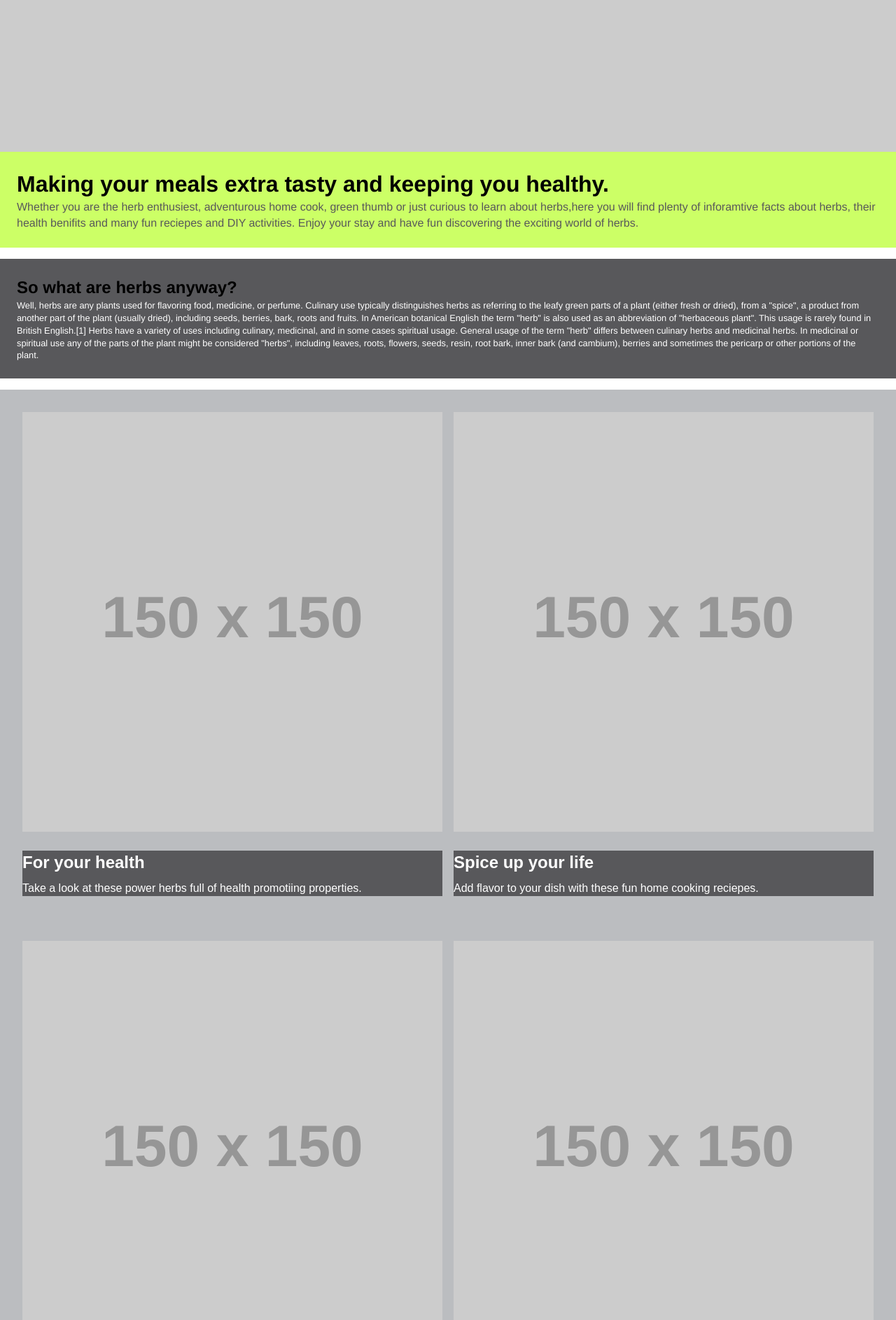
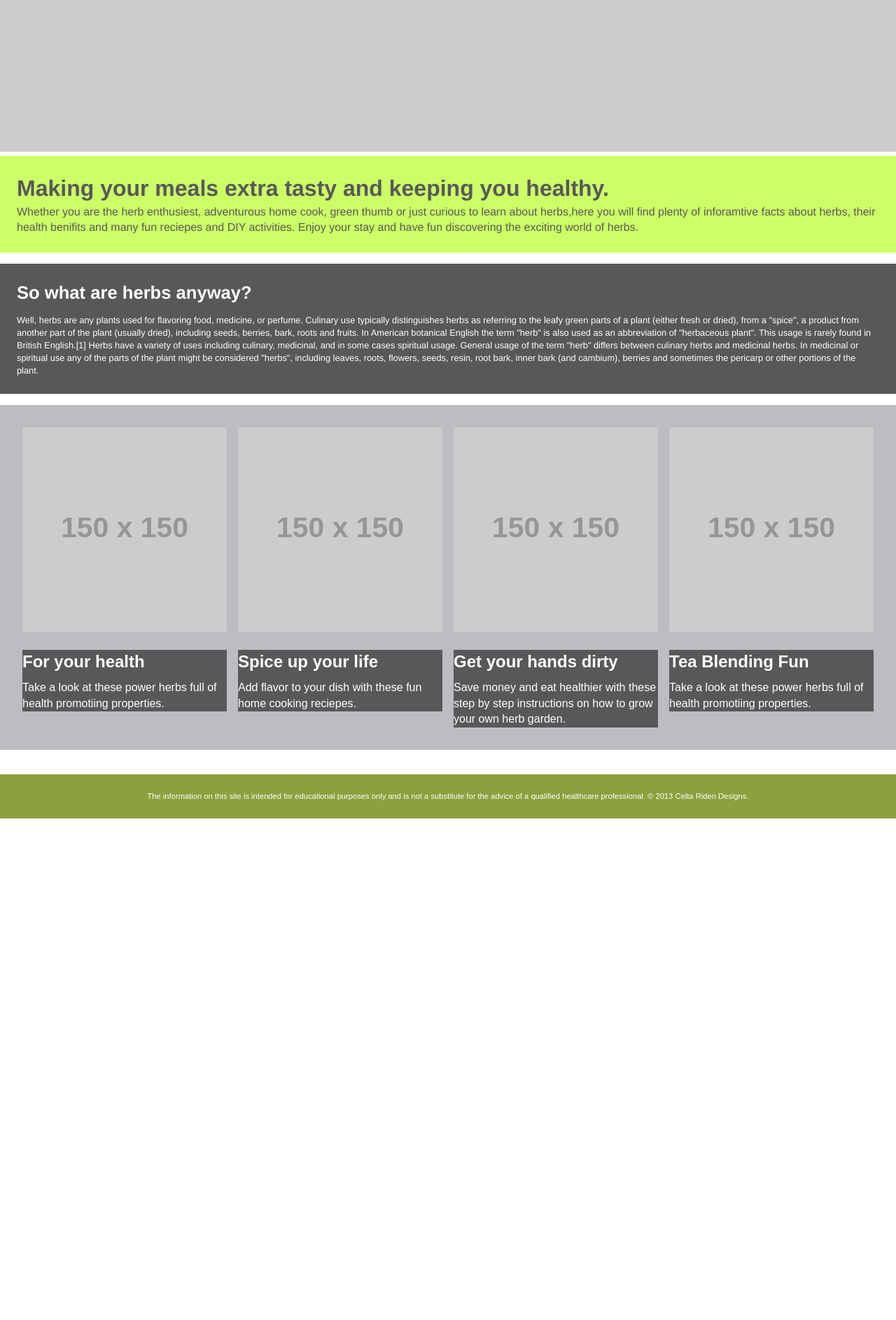
Before and after one commit to CeltaRiden/large-data-website, a Jekyll site: the page built from index.html, in a window 1280 px wide. Shown: the part 451-2338 px from the top of the page at 70% size. Built offline with Jekyll 4.4.1, drawn with Linux system fonts in a browser that asks for light colours; Markdown is read by kramdown in place of the engine named in the settings; after the commit the page ends 1621 px from its top, so only the background shows below that.

Commit message:
added changes to html

```diff
--- a/index.html
+++ b/index.html
@@ -1,9 +1,10 @@
 ---
 layout: default
+title: Home
 ---
 
-	<div class="unit-l-4-4">
-		<img src="http://placehold.it/1200x500" alt="" />
+	<div  class="home-img">
+		<img src="http://placehold.it/1200x500" alt="">
 			<!-- Hide figure whenever it goes onto mobile site. -->
 	</div>
 
@@ -13,7 +14,7 @@
 	<div class="intro">
 
 
-		<h1>Making your meals extra tasty and keeping you healthy.</h1>
+		<h2>Making your meals extra tasty and keeping you healthy.</h2>
 
 		<p>Whether you are the herb enthusiest, adventurous home cook, green thumb or just curious to learn about
 herbs,here you will find plenty of inforamtive facts about herbs, their health benifits and many fun reciepes and DIY activities. Enjoy your stay and have fun discovering the exciting world of herbs.
@@ -26,7 +27,7 @@
 
 	<div class="about">
 
-		<h2>So what are herbs anyway?</h2>
+		<h3>So what are herbs anyway?</h3>
 		<p>Well, herbs are any plants used for flavoring food, medicine, or perfume. Culinary use typically distinguishes herbs as referring to the leafy green parts of a plant (either fresh or dried), from a "spice", a product from another part of the plant (usually dried), including seeds, berries, bark, roots and fruits.
 In American botanical English the term "herb" is also used as an abbreviation of "herbaceous plant". This usage is rarely found in British English.[1]
 Herbs have a variety of uses including culinary, medicinal, and in some cases spiritual usage. General usage of the term "herb" differs between culinary herbs and medicinal herbs. In medicinal or spiritual use any of the parts of the plant might be considered "herbs", including leaves, roots, flowers, seeds, resin, root bark, inner bark (and cambium), berries and sometimes the pericarp or other portions of the plant.</p>
@@ -37,24 +38,21 @@
 
 		<div class="grid">
 
-			<div class="unit unit-s-1 unit-m-1-2 unit-l-1-2">
+			<div class="unit unit-s-1 unit-m-1-2 unit-l-1-4">
 				<div class="unit-spacer">
-					<div class="media">
 						<div class="media-img media-img-stacked">
 							<a class="" href="health.html">	<img src="http://placehold.it/150x150" alt="" class="flex-img"></a>
 						</div>
 
-						<div class="media-body">
-							<h2>For your health</h2>
+						<div class="media-body ">
+							<h2 class="media-title">For your health</h2>
 							<p>Take a look at these power herbs full of health promotiing properties.</p>
 						</div>
-					</div>
 				</div>
 			</div>
 
-			<div class="unit unit-s-1 unit-m-1-2 unit-l-1-2">
+			<div class="unit unit-s-1 unit-m-1-2 unit-l-1-4">
 				<div class="unit-spacer">
-					<div class="media-2">
 						<div class="media-img media-img-stacked">
 							<a class="" href="recipes.html">	<img src="http://placehold.it/150x150" alt="" class="flex-img"></a>
 						</div>
@@ -63,18 +61,12 @@
 							<h2>Spice up your life</h2>
 							<p>Add flavor to your dish with these fun home cooking reciepes.</p>
 						</div>
-					</div>
 				</div>
 			</div>
 
-		</div>
 
-
-		<div class="grid">
-
-			<div class="unit unit-s-1 unit-m-1-2 unit-l-1-2">
+			<div class="unit unit-s-1 unit-m-1-2 unit-l-1-4">
 				<div class="unit-spacer">
-					<div class="media">
 						<div class="media-img media-img-stacked">
 							<a class="" href="gardening.html">	<img src="http://placehold.it/150x150" alt="" class="flex-img"></a>
 						</div>
@@ -83,14 +75,12 @@
 							<h2>Get your hands dirty</h2>
 							<p>Save money and eat healthier with these step by step instructions on how to grow your own herb garden.</p>
 						</div>
-					</div>
 				</div>
 			</div>
 
 
-			<div class="unit unit-s-1 unit-m-1-2 unit-l-1-2">
+			<div class="unit unit-s-1 unit-m-1-2 unit-l-1-4">
 				<div class="unit-spacer">
-					<div class="media-2">
 						<div class="media-img media-img-stacked">
 							<a class="" href="diy.html">	<img src="http://placehold.it/150x150" alt="" class="flex-img"></a>
 						</div>
@@ -99,7 +89,6 @@
 							<h2>Tea Blending Fun</h2>
 							<p>Take a look at these power herbs full of health promotiing properties.</p>
 						</div>
-					</div>
 				</div>
 			</div>
 
```
